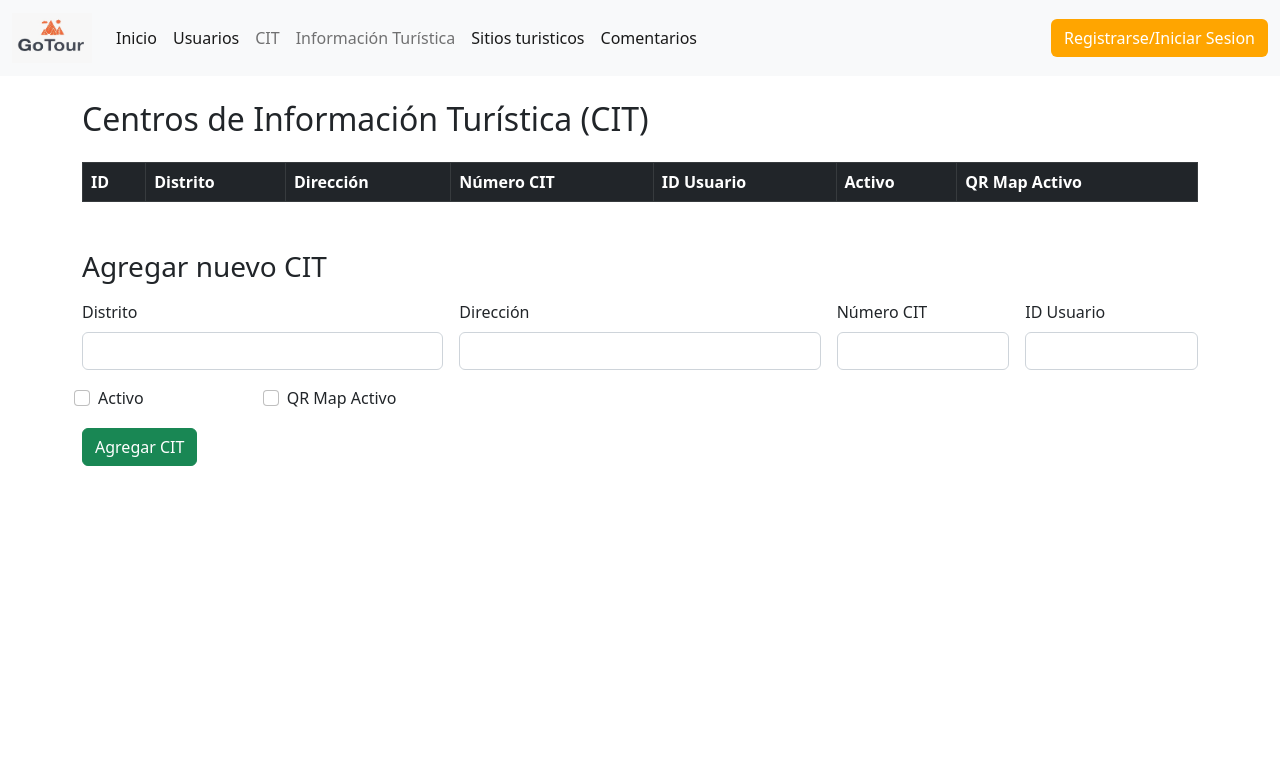
After one commit to rubenledesma10/GoTour, a Flask app: page /api/cits/list in a window 1280 px wide. The commit adds this page. Shown: the top 783 px of the page. Run offline with Flask 3, Linux system fonts and the light colour scheme; lists and menus that the app fills with data are empty.

Commit message:
Update changes

```diff
--- a/app.py
+++ b/app.py
@@ -6,35 +6,50 @@ from routes.user_route import user_bp
 from routes.admin_route import admnin_bp
 from routes.tourist_route import tourist_bp
 from routes.receptionist_route import recepcionist_bp
+from routes.routes_touristinfo import touristinfo_bp
+from routes.routes_cit import cit_bp
 from flask_jwt_extended import JWTManager
 from datetime import timedelta
 from config.email_config import init_mail
 
-app=Flask(__name__)
-app.config['JWT_SECRET_KEY']='tu_clave_secreta' #definimos clave secreta para firmar los tokens
-app.config["JWT_ACCESS_TOKEN_EXPIRES"]=timedelta(hours=1)
-jwt=JWTManager(app) #inicializamos jwt en la aplicacion
-init_mail(app) #inicializamos correo
-app.register_blueprint(user_bp)
-app.register_blueprint(admnin_bp)
-app.register_blueprint(tourist_bp)
-app.register_blueprint(recepcionist_bp)
+app = Flask(__name__)
+app.config['JWT_SECRET_KEY'] = 'tu_clave_secreta'
+app.config["JWT_ACCESS_TOKEN_EXPIRES"] = timedelta(hours=1)
 
+# JWT
+jwt = JWTManager(app)
+
+# Mail
+init_mail(app)
+
+# DB
 app.config["SQLALCHEMY_DATABASE_URI"] = DATABASE_CONNECTION_URI
 app.config["SQLALCHEMY_TRACK_MODIFICATIONS"] = False
 db.init_app(app)
 migrate = Migrate(app, db)
 
+# Blueprints
+app.register_blueprint(user_bp)
+app.register_blueprint(admnin_bp)
+app.register_blueprint(tourist_bp)
+app.register_blueprint(touristinfo_bp)
+app.register_blueprint(recepcionist_bp)
+app.register_blueprint(cit_bp)
 
+# Importar modelos primero
+from models.user import User
+from models.cit import Cit
+from models.touristinfo import TouristInfo
+from models.feedBack import FeedBack
 
+# 🔹 Crear tablas después de importar modelos
 with app.app_context():
-    from models.user import User
     db.create_all()
 
 @app.route("/")
 def home():
     return render_template("index.html")
 
-if __name__=='__main__':
+if __name__ == '__main__':
     print("Ejecutando GoTour...")
     app.run(debug=True)
--- a/routes/routes_cit.py
+++ b/routes/routes_cit.py
@@ -5,8 +5,17 @@ from models.cit import Cit
 from flask_jwt_extended import jwt_required, get_jwt_identity
 from enums.roles_enums import RoleEnum
 from utils.decorators import role_required
+# En un archivo llamado, por ejemplo, views.py
+from flask import Blueprint, render_template
+
 
 cit_bp = Blueprint('cit_bp', __name__, url_prefix='/api/cits')
+
+@cit_bp.route("/list", endpoint="list_cits_page")
+def list_cit_page():
+    cits = Cit.query.all()
+    return render_template("cits/list_cit.html", cits=cits)
+
 
 @cit_bp.route("/", methods=["GET"])
 def get_all_cit():
--- /dev/null
+++ b/templates/cits/list_cit.html
@@ -0,0 +1,90 @@
+{% include "partials/navbar.html" %}
+
+<!DOCTYPE html>
+<html lang="en">
+
+<head>
+    <meta charset="UTF-8">
+    <meta name="viewport" content="width=device-width, initial-scale=1.0">
+    <title>Go Tour - Centros de Información Turística</title>
+    <link href="https://cdn.jsdelivr.net/npm/bootstrap@5.2.3/dist/css/bootstrap.min.css" rel="stylesheet"
+        integrity="sha384-rbsA2VBKQhggwzxH7pPCaAqO46MgnOM80zW1RWuH61DGLwZJEdK2Kadq2F9CUG65" crossorigin="anonymous">
+</head>
+
+<body>
+    <div class="container mt-4">
+        <h2 class="mb-4">Centros de Información Turística (CIT)</h2>
+
+        <!-- Tabla de CITs -->
+        <table class="table table-striped table-bordered">
+            <thead class="table-dark">
+                <tr>
+                    <th>ID</th>
+                    <th>Distrito</th>
+                    <th>Dirección</th>
+                    <th>Número CIT</th>
+                    <th>ID Usuario</th>
+                    <th>Activo</th>
+                    <th>QR Map Activo</th>
+                </tr>
+            </thead>
+            <tbody>
+                {% for cit in cits %}
+                <tr>
+                    <td>{{ cit.id_cit }}</td>
+                    <td>{{ cit.district }}</td>
+                    <td>{{ cit.address }}</td>
+                    <td>{{ cit.number_cit }}</td>
+                    <td>{{ cit.id_user }}</td>
+                    <td>
+                        <input type="checkbox" disabled {% if cit.is_activate %}checked{% endif %}>
+                    </td>
+                    <td>
+                        <input type="checkbox" disabled {% if cit.is_activate_qr_map %}checked{% endif %}>
+                    </td>
+                </tr>
+                {% endfor %}
+            </tbody>
+        </table>
+
+        <!-- Formulario para agregar nuevo CIT -->
+        <h3 class="mt-5 mb-3">Agregar nuevo CIT</h3>
+        <form action="{{ url_for('cit_bp.create_cit') }}" method="POST" class="row g-3">
+            <div class="col-md-4">
+                <label for="district" class="form-label">Distrito</label>
+                <input type="text" class="form-control" id="district" name="district" required>
+            </div>
+            <div class="col-md-4">
+                <label for="address" class="form-label">Dirección</label>
+                <input type="text" class="form-control" id="address" name="address" required>
+            </div>
+            <div class="col-md-2">
+                <label for="number_cit" class="form-label">Número CIT</label>
+                <input type="number" class="form-control" id="number_cit" name="number_cit" required>
+            </div>
+            <div class="col-md-2">
+                <label for="id_user" class="form-label">ID Usuario</label>
+                <input type="text" class="form-control" id="id_user" name="id_user" required>
+            </div>
+
+            <div class="col-md-2 form-check mt-3">
+                <input class="form-check-input" type="checkbox" id="is_activate" name="is_activate">
+                <label class="form-check-label" for="is_activate">Activo</label>
+            </div>
+            <div class="col-md-2 form-check mt-3">
+                <input class="form-check-input" type="checkbox" id="is_activate_qr_map" name="is_activate_qr_map">
+                <label class="form-check-label" for="is_activate_qr_map">QR Map Activo</label>
+            </div>
+
+            <div class="col-12 mt-3">
+                <button type="submit" class="btn btn-success">Agregar CIT</button>
+            </div>
+        </form>
+    </div>
+
+    <script src="https://cdn.jsdelivr.net/npm/bootstrap@5.2.3/dist/js/bootstrap.bundle.min.js"
+        integrity="sha384-kenU1KFdBIe4zVF0s0G1M5b4hcpxyD9F7jL+jjXkk+Q2h455rYXK/7HAuoJl+0I4"
+        crossorigin="anonymous"></script>
+</body>
+
+</html>
--- a/templates/partials/navbar.html
+++ b/templates/partials/navbar.html
@@ -2,7 +2,7 @@
         <div class="container-fluid">
             <a class="navbar-brand" href="#">
                 <img src="{{ url_for('static', filename='images/logo_2.png') }}"
-                 alt="GoTour" width="80" height="50">
+                alt="GoTour" width="80" height="50">
             </a>
             <button class="navbar-toggler" type="button" data-bs-toggle="collapse" data-bs-target="#navbarNavAltMarkup"
                 aria-controls="navbarNavAltMarkup" aria-expanded="false" aria-label="Toggle navigation">
@@ -11,10 +11,9 @@
             <div class="collapse navbar-collapse" id="navbarNavAltMarkup">
                 <div class="navbar-nav">
                     <a class="nav-link active" href="#">Inicio</a>
-
                     <a class="nav-link active" aria-current="page" href="#">Usuarios</a>
-                    <a class="nav-link active" href="#">CIT</a>
-                    <a class="nav-link active" href="#">Informacio turistas</a>
+                    <a class="nav-link" href="{{ url_for('cit_bp.list_cits_page') }}">CIT</a>
+                    <a class="nav-link" href="{{ url_for('touristinfo_bp.touristinfo_planilla') }}">Información Turística</a>
                     <a class="nav-link active">Sitios turisticos</a>
                     <a class="nav-link active">Comentarios</a>
 
```
Also changed, not shown: config/config.py (+23 -6 lines), models/cit.py (+4 -4 lines), models/feedBack.py (+38 -4 lines), models/touristinfo.py (+4 -5 lines), routes/routes_touristinfo.py (+26 -11 lines), templates/index.html (+1 -51 lines), templates/touristinfo/touristinfo.html (added, +39 -0 lines), templates/user/register.html (+0 -29 lines).
